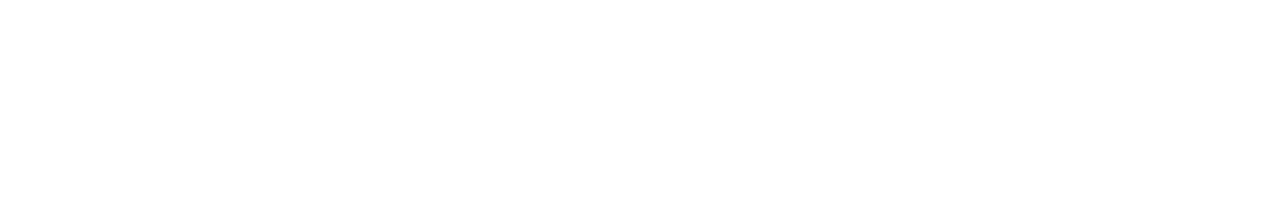
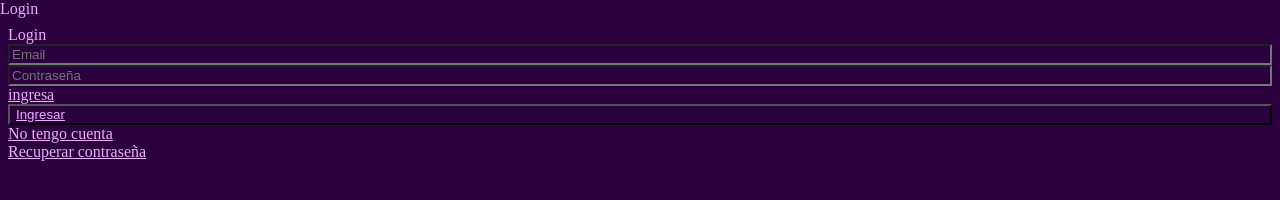
Before and after one commit to JustoBarbosa/Proyecto_Integrador, a plain HTML site: page Proyecto_Integrador/login.html in a window 1280 px wide. Drawn offline with Linux system fonts and the light colour scheme.

Commit message:
agregue el login

```diff
--- a/Proyecto_Integrador/login.html
+++ b/Proyecto_Integrador/login.html
@@ -6,6 +6,27 @@
     <title>Login</title>
 </head>
 <body>
-
+    <!DOCTYPE html>
+<html lang="en">
+<head>
+    <meta charset="UTF-8">
+    <meta name="viewport" content="width=device-width, initial-scale=1.0">
+    <title>Login</title>
+    <link rel="stylesheet" href="./style/style.css">
+</head>
+<body class="Login">
+    <form action="" method="post" class="formlogin">
+        <input type="text" name="email" placeholder="Email" class="mail">
+        <input type="password" name="password" placeholder="Contraseña"class="contraseña">
+        <a href="./home.html">ingresa
+        <button type="submit"class="buttonlogin">Ingresar</button>
+        </a>
+        <div>
+          <a href="" class="cuentant">No tengo cuenta</a>
+          <a href="./recover.html" class="cuentant">Recuperar contraseña</a>
+        </div>
+      </form>
 </body>
 </html>
+</body>
+</html>
```
